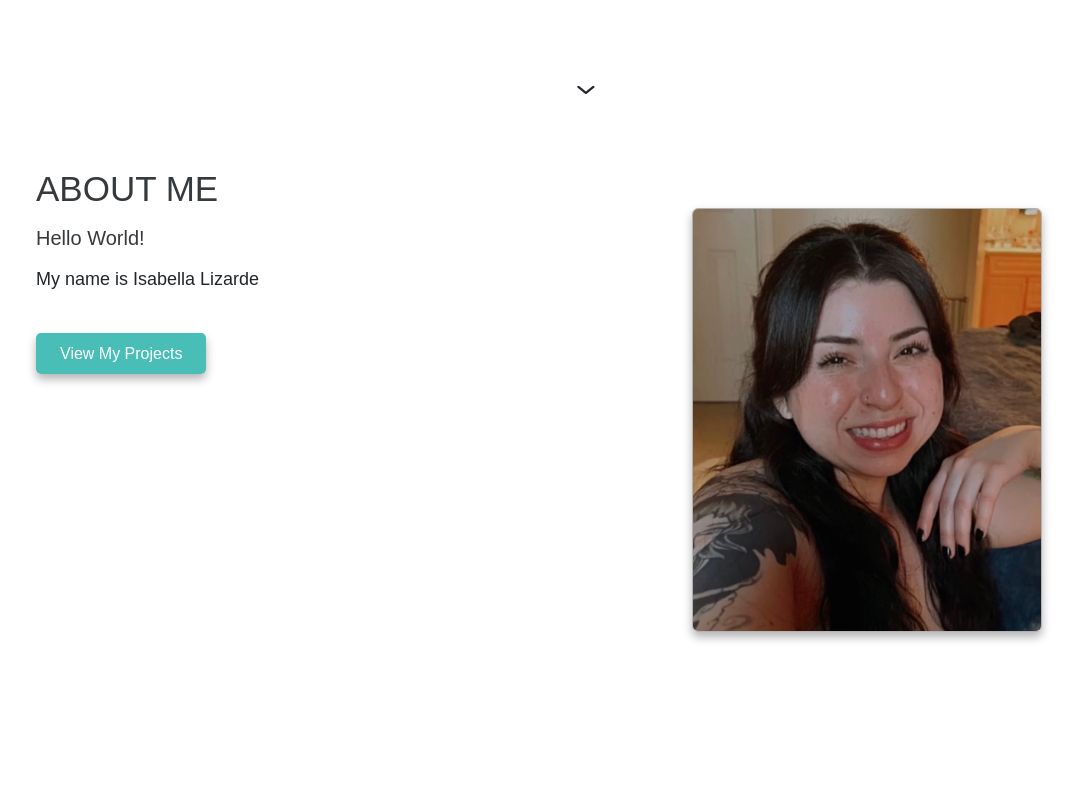
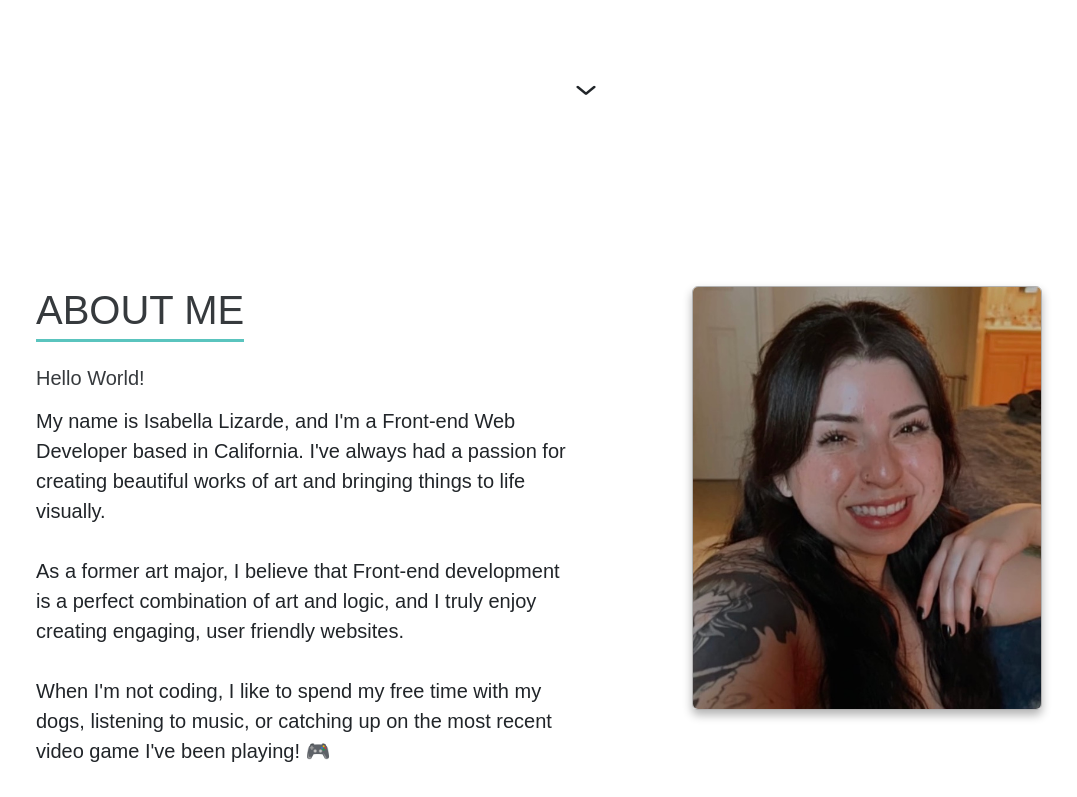
Before and after one commit to soybella/isabella-lizarde-portfolio, a React (Create React App) app: page / in a window 1280 px wide. Shown: the part 680-1477 px from the top of the page, without its empty margins (54-1131 px from the left). Built offline with nearby package versions, Linux system fonts and the light colour scheme; a web font is replaced by a local one.

Commit message:
Updated about me main section

```diff
--- a/src/App.css
+++ b/src/App.css
@@ -23,11 +23,11 @@ h5 {
 }
 
 h1 {
-  font-size: 55px;
+  font-size: 60px;
 }
 
 h2 {
-  font-size: 35px;
+  font-size: 40px;
   text-align: left;
   margin-left: 0;
 }
@@ -54,7 +54,7 @@ h4 {
 
 p {
   border-radius: 4px;
-  font-size: 18px;
+  font-size: 20px;
   line-height: 1.5;
   text-align: start;
 }
@@ -133,7 +133,7 @@ img {
 .portfolio-profile-image {
   display: flex;
   justify-items: center;
-  margin: 40px auto;
+  margin: 0 auto;
 }
 
 .portfolio-profile-image {
@@ -145,7 +145,17 @@ img {
 }
 
 .about-content {
+  display: flex;
   padding-top: 30px;
+  height: 100vh;
+  align-items: center;
+  justify-content: center;
+}
+
+.about-header h2 {
+  width: fit-content;
+  padding-bottom: 5px;
+  border-bottom: 3px solid #49beb7;
 }
 
 /* .navigation-links {
--- a/src/Contact.js
+++ b/src/Contact.js
@@ -5,7 +5,7 @@ export default function Contact() {
     <div className="Contact">
       <div className="container work-inquiry container-bg mt-5">
         <div className="row">
-          <h1>Contact me 💌 </h1>
+          <h1 className="text-center">Contact me 💌 </h1>
           {/* <div className="col-md-6"> */}
           <form>
             <div className="row">
@@ -27,7 +27,7 @@ export default function Contact() {
                   coffee and chat about anything true crime or paranormal, I'm
                   your girl! <br /> <br /> Go ahead and send me a message on
                   here or on any of my social media accounts, thanks for
-                  stopping by ♡
+                  stopping by ❤︎
                 </p>
                 <div class="social-media">
                   {/* <a
--- a/src/Main.js
+++ b/src/Main.js
@@ -6,18 +6,28 @@ import profilePhoto from "./images/temp-profile-photo.jpeg";
 
 export default function Main() {
   return (
-    <div className="Main">
+    <div className="Main" id="about">
       <div class="container about-content pt-5">
         <div class="row">
-          <div class="col-sm">
-            <h2 class="mb-3">About Me</h2>
+          <div class="about-header col-sm d-md-block">
+            <h2 class="mb-4">About Me</h2>
             <h5 class="mb-3">Hello World!</h5>
-            <p>My name is Isabella Lizarde</p>
-            <div class="mt-5">
+            <p>
+              My name is Isabella Lizarde, and I'm a Front-end Web Developer
+              based in California. I've always had a passion for creating
+              beautiful works of art and bringing things to life visually.{" "}
+              <br /> <br /> As a former art major, I believe that Front-end
+              development is a perfect combination of art and logic, and I truly
+              enjoy creating engaging, user friendly websites. <br /> <br />{" "}
+              When I'm not coding, I like to spend my free time with my dogs,
+              listening to music, or catching up on the most recent video game
+              I've been playing! 🎮
+            </p>
+            {/* <div class="mt-5">
               <a href="#" class="button-link" title="View Isabella's projects">
                 View My projects
               </a>
-            </div>
+            </div> */}
           </div>
           <div class="col-md-6 d-md-block">
             <img
--- a/src/NavBar.js
+++ b/src/NavBar.js
@@ -41,7 +41,7 @@ export default function NavBar() {
               <li className="nav-item">
                 <a
                   className="nav-link"
-                  href="/about.html"
+                  href="#about"
                   title="Isabella's about page"
                 >
                   About
```
